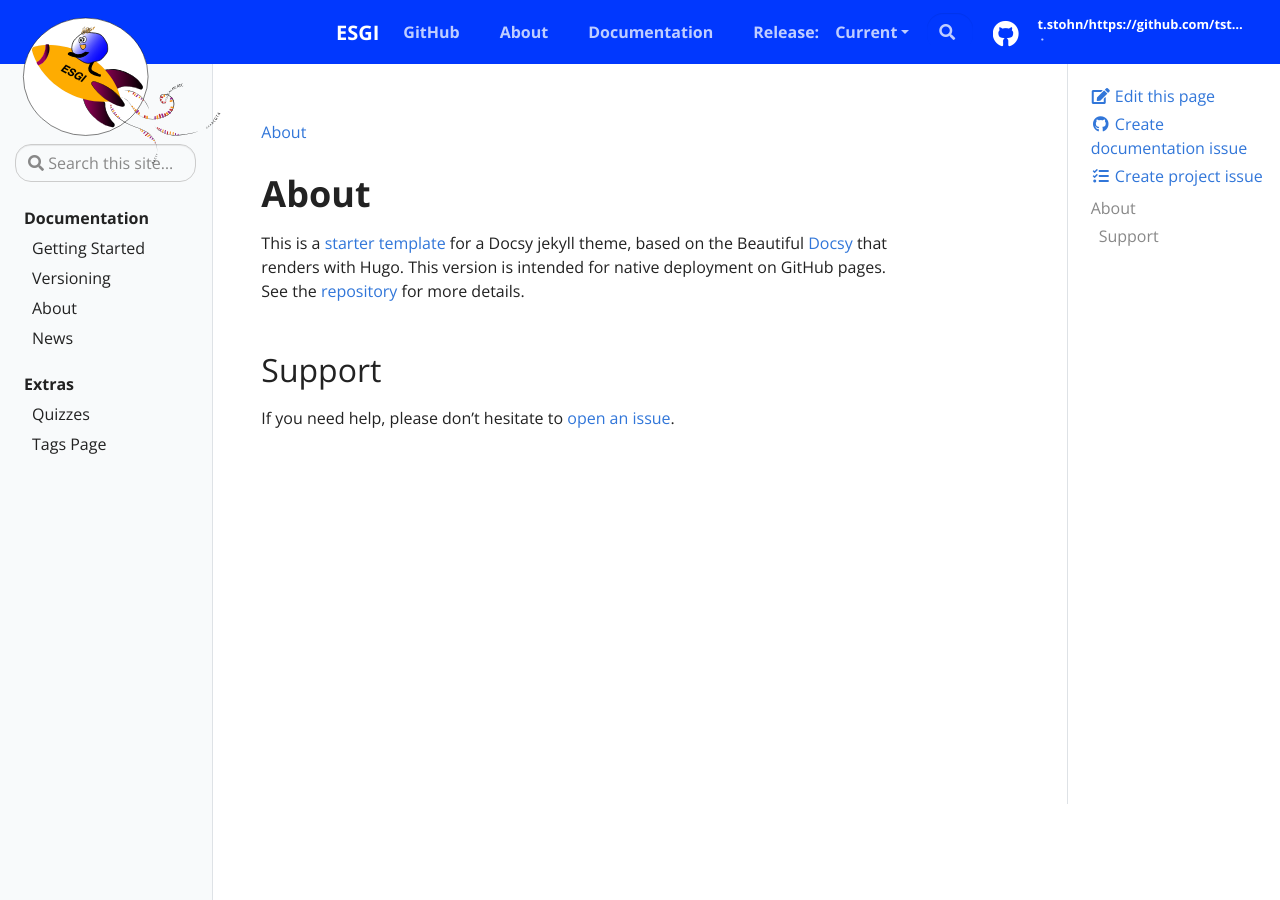
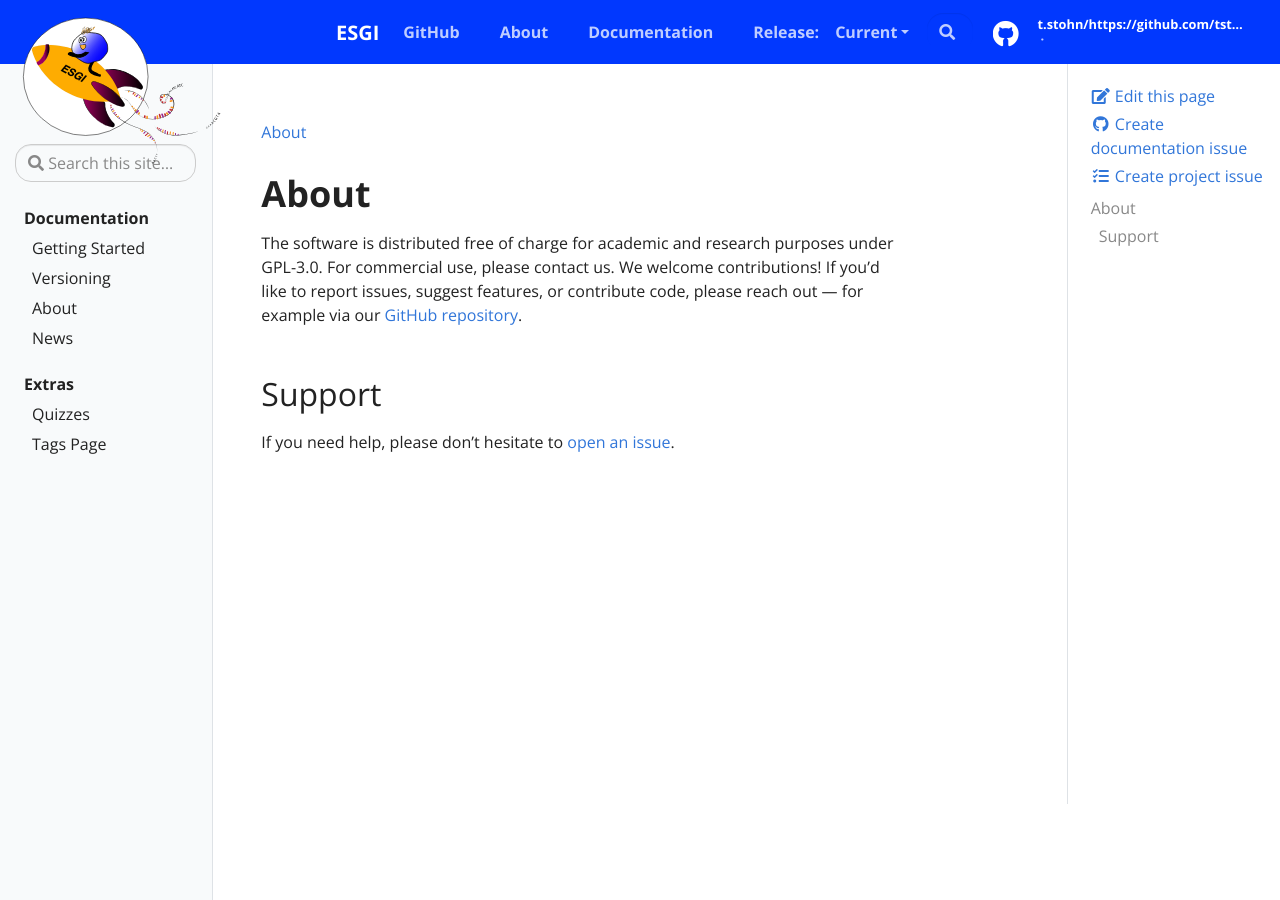
Before and after one commit to tstohn/ESGI.documentation, a Jekyll site: the page built from pages/about.md, in a window 1280 px wide and 900 px high. Built offline with Jekyll 4.4.1, drawn with Linux system fonts in a browser that asks for light colours.

Commit message:
Update about.md

```diff
--- a/pages/about.md
+++ b/pages/about.md
@@ -5,10 +5,9 @@ permalink: /about/
 
 # About
 
-This is a [starter template](https://vsoch.github.io/docsy-jekyll/) for a Docsy jekyll theme, based
-on the Beautiful [Docsy](https://github.com/google/docsy) that renders with Hugo. This version is intended for
-native deployment on GitHub pages. See the [repository]({{ site.repo }}) for more details.
+The software is distributed free of charge for academic and research purposes under GPL-3.0. For commercial use, please contact us.
+We welcome contributions! If you’d like to report issues, suggest features, or contribute code, please reach out — for example via our [GitHub repository]({{ site.github_repo }}).
 
 ## Support
 
-If you need help, please don't hesitate to [open an issue](https://www.github.com/{{ site.github_user }}/{{ site.github_repo }}).
+If you need help, please don't hesitate to [open an issue]({{ site.github_repo }}).
```
